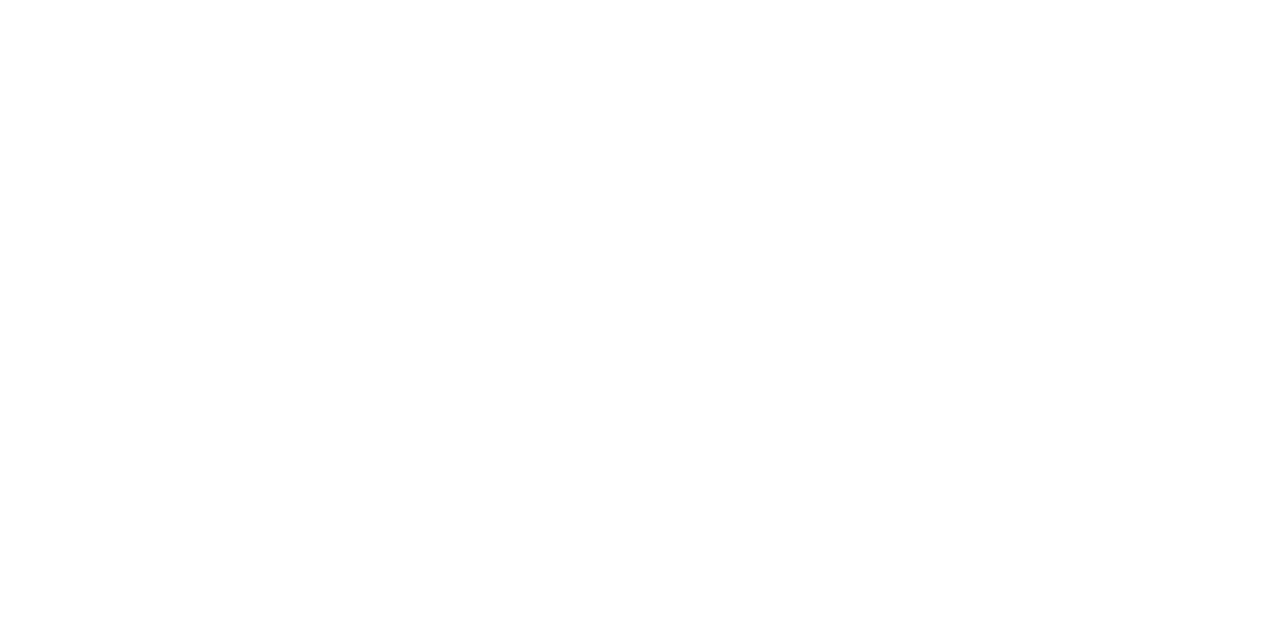
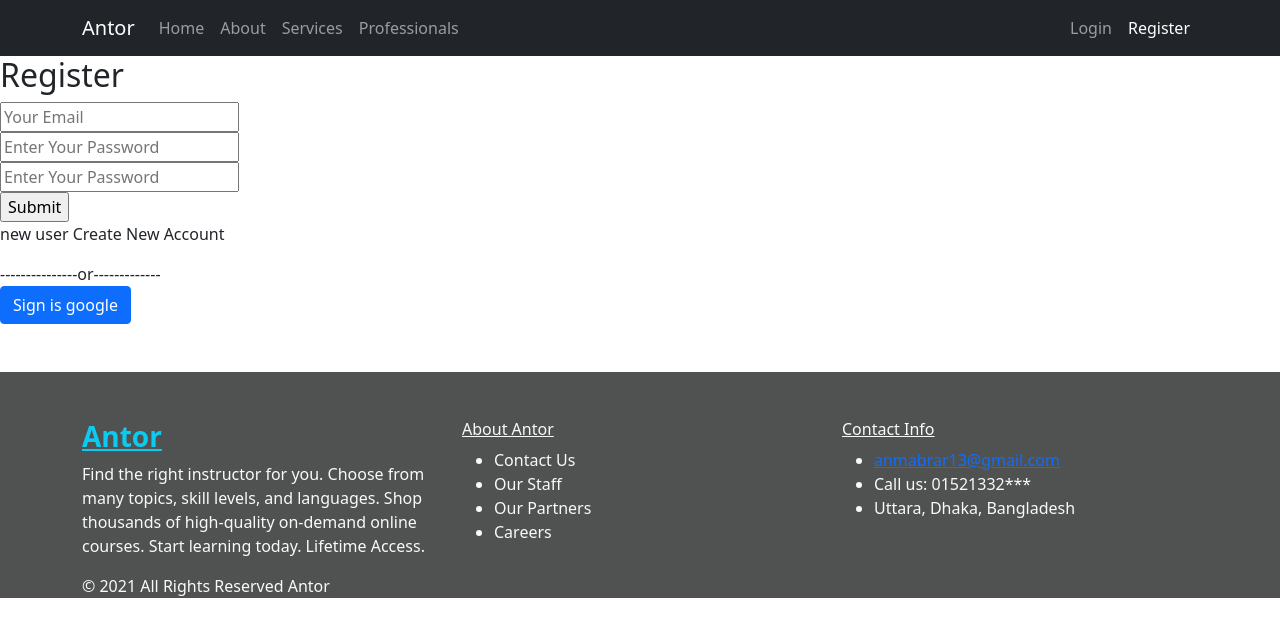
Before and after one commit to anmabrar/Antor-Health, a React (Create React App) app: page /register in a window 1280 px wide. Shown: the top 636 px of the page. Built offline with nearby package versions, Linux system fonts and the light colour scheme.

Commit message:
2nd commit

```diff
--- /dev/null
+++ b/craco.config.js
@@ -0,0 +1,11 @@
+// craco.config.js
+module.exports = {
+    style: {
+      postcss: {
+        plugins: [
+          require('tailwindcss'),
+          require('autoprefixer'),
+        ],
+      },
+    },
+  }
--- a/src/App.js
+++ b/src/App.js
@@ -1,11 +1,17 @@
 import './App.css';
+import 'bootstrap/dist/css/bootstrap.min.css';
 import { BrowserRouter as Router, Switch, Route } from "react-router-dom";
+import Header from './Components/Header/Header';
 import Home from './Components/Home/Home';
+import Login from './Components/Login/Login';
+import Register from './Components/Register/Register';
+import Footer from './Components/Footer/Footer';
 
 function App() {
   return (
     <div>
       <Router>
+        <Header></Header>
         <Switch>
           <Route exact path="/">
             <Home></Home>
@@ -13,7 +19,14 @@
           <Route path="/home">
             <Home></Home>
           </Route>
+          <Route path="/login">
+            <Login></Login>
+          </Route>
+          <Route path="/register">
+            <Register></Register>
+          </Route>
         </Switch>
+        <Footer></Footer>
       </Router>
     </div>
   );
--- /dev/null
+++ b/src/Components/Footer/Footer.css
@@ -0,0 +1,7 @@
+.bg{
+    background-color: rgb(80, 82, 82);
+
+    left: 0;
+    bottom: 0;
+    width: 100%;
+}
--- a/src/Components/Footer/Footer.js
+++ b/src/Components/Footer/Footer.js
@@ -1,9 +1,42 @@
 import React from 'react';
+import { Col, Container, Row } from 'react-bootstrap';
+import './Footer.css';
 
 const Footer = () => {
     return (
-        <div>
-            <h1>Footer...</h1>
+        <div >
+            <div className="bg footer-container pt-5 mt-5 " >
+            <Container className="text-light">
+                <Row>
+                    <Col xs className="text-start">
+                    <h6 className="text-decoration-underline fs-3 fw-bold text-info"> <span><i className="fas fa-book-reader "></i></span>  Antor</h6>
+                    <p>Find the right instructor for you. Choose from many topics, skill levels, and languages. Shop thousands of high-quality on-demand online courses. Start learning today. Lifetime Access.</p>
+                    </Col>
+                    <Col >
+                        <h6 className="text-decoration-underline">About Antor</h6>
+                        <ul className="text-start">
+                            <li>Contact Us</li>
+                            <li>Our Staff</li>
+                            <li>Our Partners</li>
+                            <li>Careers</li>
+                        </ul>
+                    </Col>
+                    <Col >
+                        <h6 className="text-decoration-underline">Contact Info</h6>
+                        <ul className="text-start">
+                            <li> <a href="/"> anmabrar13@gmail.com</a></li>
+                            <li>Call us: 01521332***</li>
+                            <li>Uttara, Dhaka, Bangladesh</li>
+
+                        </ul>
+
+                    </Col>
+                </Row>
+                <div>
+                    <p>© 2021 All Rights Reserved Antor</p>
+                </div>
+            </Container>
+        </div>
         </div>
     );
 };
--- a/src/Components/Header/Header.js
+++ b/src/Components/Header/Header.js
@@ -1,9 +1,29 @@
 import React from 'react';
+import { Container, Nav, Navbar } from 'react-bootstrap';
+import { NavLink } from 'react-router-dom';
 
 const Header = () => {
     return (
         <div>
-            <h1>Header...</h1>
+           <Navbar collapseOnSelect expand="lg" bg="dark" variant="dark">
+  <Container>
+  <Navbar.Brand href="#home">Antor</Navbar.Brand>
+  <Navbar.Toggle aria-controls="responsive-navbar-nav" />
+  <Navbar.Collapse id="responsive-navbar-nav">
+    <Nav className="me-auto">
+    <Nav.Link as={NavLink} to="/home">Home</Nav.Link>
+      <Nav.Link as={NavLink} to="/about">About</Nav.Link>
+      <Nav.Link as={NavLink} to="/services">Services</Nav.Link>
+      <Nav.Link as={NavLink} to="/professionals">Professionals</Nav.Link>
+    </Nav>
+    <Nav>
+    <Nav.Link as={NavLink} to="/login">Login</Nav.Link>
+    <Nav.Link as={NavLink} to="/register">Register</Nav.Link>
+
+    </Nav>
+  </Navbar.Collapse>
+  </Container>
+</Navbar>
         </div>
     );
 };
--- a/src/Components/Home/Home.js
+++ b/src/Components/Home/Home.js
@@ -1,9 +1,47 @@
+import { Carousel } from 'react-bootstrap';
 import React from 'react';
+import antor from '../../images/Antor.jpg'
+
 
 const Home = () => {
     return (
         <div>
-            <h1>Home ...</h1>
+            <Carousel>
+  <Carousel.Item interval={1000}>
+    <img
+      className="d-block w-100"
+      src={antor}
+      alt="First slide"
+    />
+    <Carousel.Caption>
+      <h3>First slide label</h3>
+      <p>Nulla vitae elit libero, a pharetra augue mollis interdum.</p>
+    </Carousel.Caption>
+  </Carousel.Item>
+  <Carousel.Item interval={500}>
+    <img
+      className="d-block w-100"
+      src={antor}
+      alt="Second slide"
+    />
+    <Carousel.Caption>
+      <h3>Second slide label</h3>
+      <p>Lorem ipsum dolor sit amet, consectetur adipiscing elit.</p>
+    </Carousel.Caption>
+  </Carousel.Item>
+  <Carousel.Item>
+    <img
+      className="d-block w-100"
+      src={antor}
+      alt="Third slide"
+    />
+    <Carousel.Caption>
+      <h3>Third slide label</h3>
+      <p>Praesent commodo cursus magna, vel scelerisque nisl consectetur.</p>
+    </Carousel.Caption>
+  </Carousel.Item>
+</Carousel>
+
         </div>
     );
 };
--- /dev/null
+++ b/src/Components/Login/Login.js
@@ -0,0 +1,26 @@
+import React from 'react';
+import { Link } from 'react-router-dom';
+
+const Login = () => {
+    return (
+        <div>
+            <div>
+                <h2>Login</h2>
+                <form onSubmit="">
+                   <input type="email" name="" id="" placeholder="Your Email" />
+                   <br />
+                   <input type="password" name="" id="" placeholder="Enter Your Password" />
+                   <br />
+                   <input type="submit" value="Submit" />
+                </form>
+                <p>new user <Link to="/register"></Link>Create New Account</p>
+                <div>
+                    ---------------or-------------
+                </div>
+                <button className="btn btn-primary">Sign is google</button>
+            </div>
+        </div>
+    );
+};
+
+export default Login;
--- /dev/null
+++ b/src/Components/Register/Register.js
@@ -0,0 +1,28 @@
+import React from 'react';
+import { Link } from 'react-router-dom';
+
+const Register = () => {
+    return (
+        <div>
+            <div>
+                <h2>Register</h2>
+                <form onSubmit="">
+                   <input type="email" name="" id="" placeholder="Your Email" />
+                   <br />
+                   <input type="password" name="" id="" placeholder="Enter Your Password" />
+                   <br />
+                   <input type="password" name="" id="" placeholder="Enter Your Password" />
+                   <br/>
+                   <input type="submit" value="Submit" />
+                </form>
+                <p>new user <Link to="/register"></Link>Create New Account</p>
+                <div>
+                    ---------------or-------------
+                </div>
+                <button className="btn btn-primary">Sign is google</button>
+            </div>
+        </div>
+    );
+};
+
+export default Register;
```
Also changed, not shown: package.json (+8 -0 lines), src/Firebase/firebase.config.js (added, +11 -0 lines), src/Firebase/firebase.init.js (added, +8 -0 lines), src/images/Antor.jpg (added), 1 other file (tests, documents, lock files or other folders).
